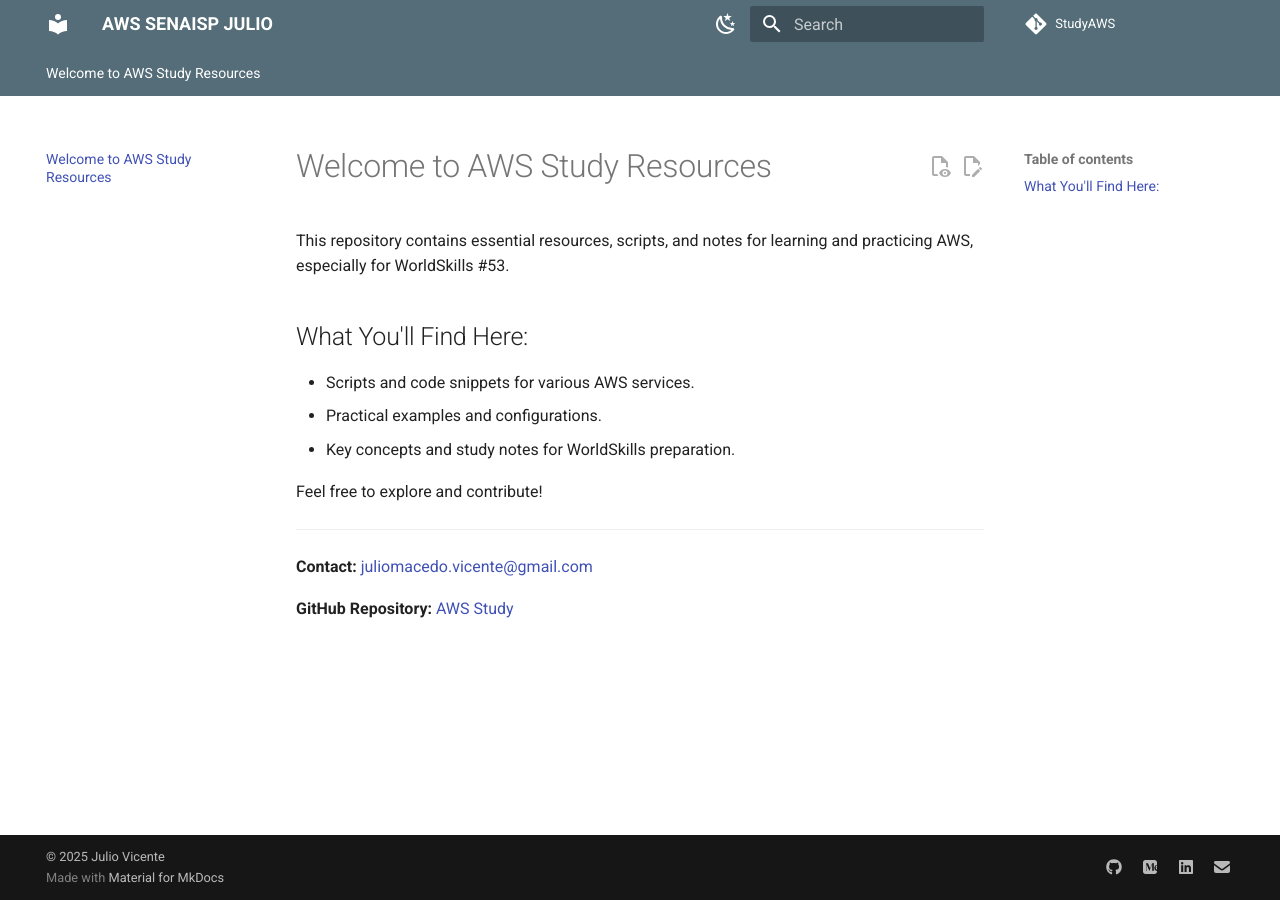
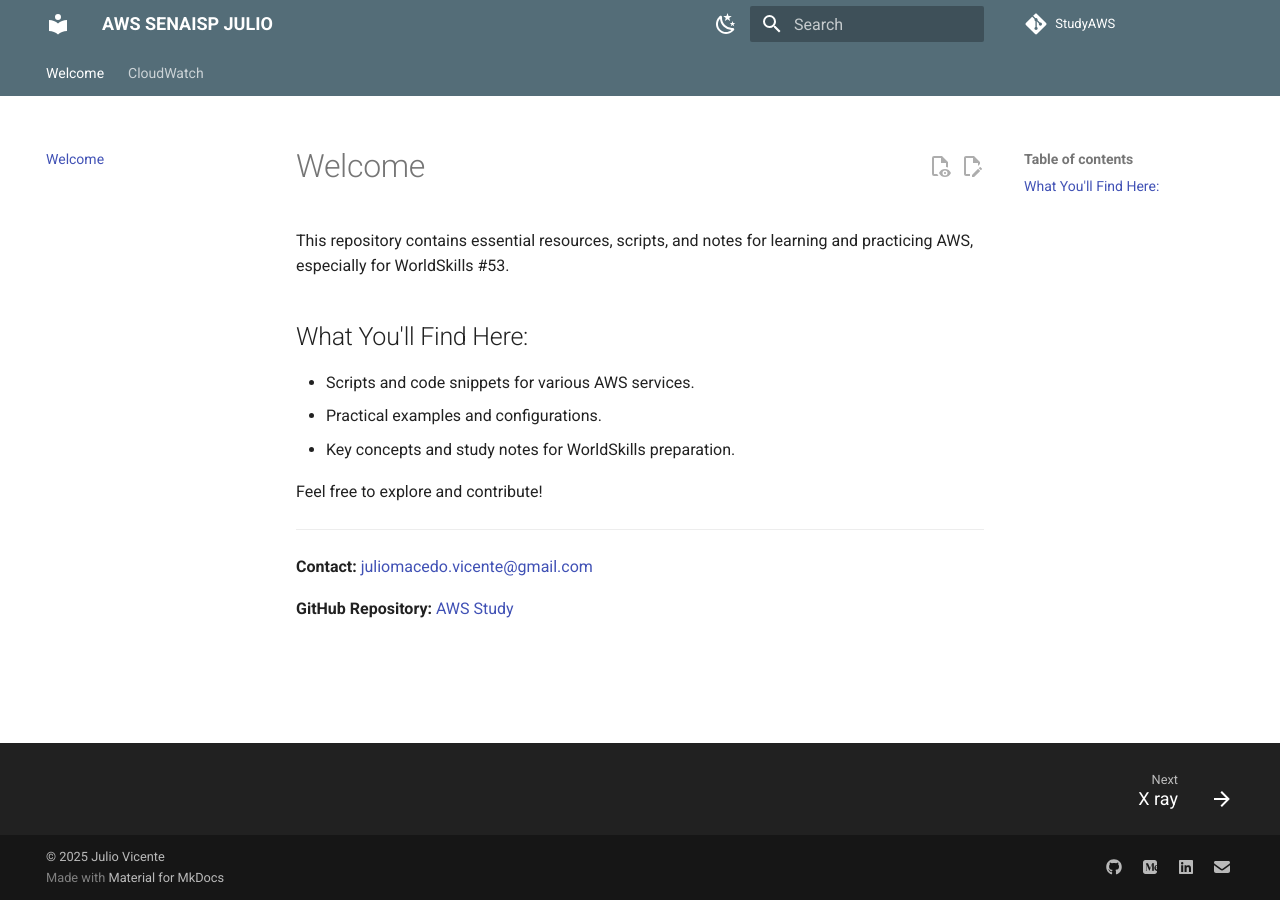
Before and after one commit to Julio-vincente/studyAWS, an MkDocs documentation site: the page built from docs/index.md, in a window 1280 px wide. Built offline with MkDocs 1.6.1 and Material for MkDocs 9.7.7, drawn with Linux system fonts in a browser that asks for light colours; comment, search, counter and statistics services are not loaded.

Commit message:
docs: cloudwatch docs

```diff
--- a/docs/index.md
+++ b/docs/index.md
@@ -1,4 +1,4 @@
-# Welcome to AWS Study Resources
+# Welcome
 
 This repository contains essential resources, scripts, and notes for learning and practicing AWS, especially for WorldSkills #53.
 
```
Also changed, not shown: docs/CloudWatch/x-ray.md (added), 1 other file.
